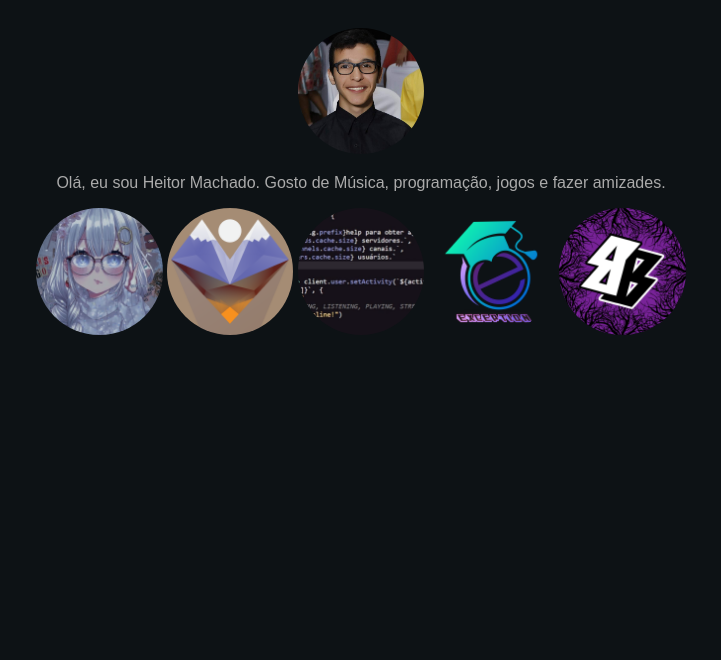
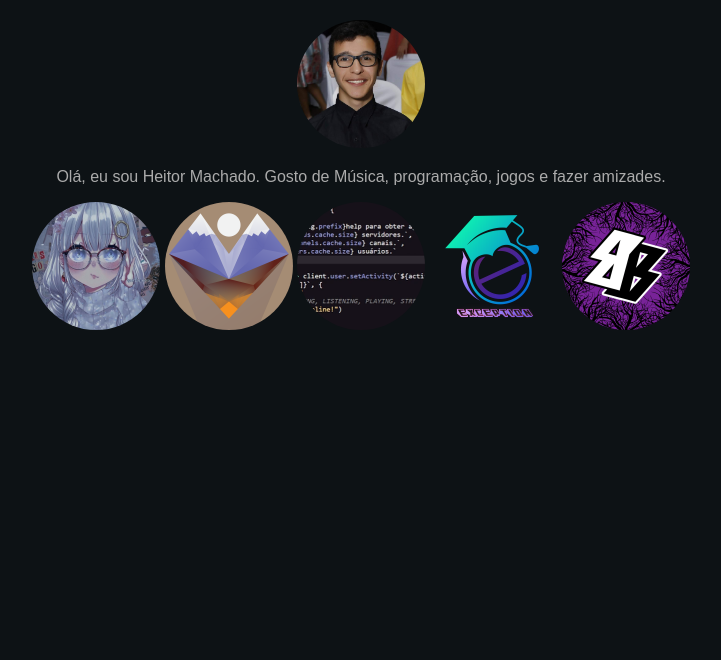
Before and after one commit to HeitorDJAk47Gamer/Heitor, a plain HTML site: page index.html in a window 1280 px wide. Shown: the part 140-800 px from the top of the page, without its empty margins (279-1000 px from the left). Drawn offline with Linux system fonts and the light colour scheme.

Commit message:
Update style.css

```diff
--- a/style.css
+++ b/style.css
@@ -1,4 +1,4 @@
-html {
+html, body {
 	margin: 0;
 }
 
```
